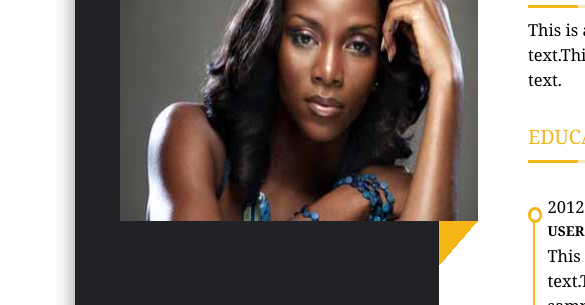
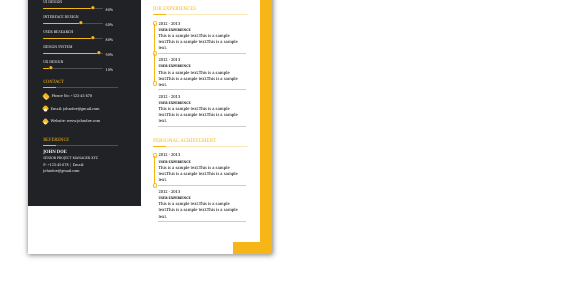
Before and after one commit to ibehesther/resume-template, a plain HTML site: page index.html in a window 390 px wide. Shown: the part 202-507 px from the top of the page, 585 px wide, since content can reach past the window. Drawn offline with Linux system fonts and the light colour scheme.

Commit message:
worked on responsiveness

```diff
--- a/styles.css
+++ b/styles.css
@@ -5,33 +5,29 @@
     font-family: Georgia, 'Times New Roman', Times, serif;
 
 
-
 }
 body{
-   width: fit-content;
     font-size: 15px;
 }
 .container{
     width: 100vw;
-    max-width: 1500px;
-    min-width: 1024px;
+    max-width: 1300px;
+    min-width: 1200px;
     background-color:white;
-    display: flex;
-    justify-content: flex;
+    justify-content: center;
 
 }
 main{
-    margin: 5em ;
-    width: calc(100% - 10em);
-
+    margin: 5em 7.5em;
+    width: calc(100% - 15em);
     display: flex;
     flex-direction: row;
-    align-items: flex-end;
+    align-items: flex-start;
     background-color: white;
     box-shadow: 2px 2px 20px 1px rgba(0, 0, 0, 0.5);
 }
 h1{
-    margin:1.5em 0 .5em;
+    margin: 20px 0px 10px;
     font-weight: 900;
     font-size: 2.5em;
 }
@@ -47,28 +43,28 @@ h2{
     color: #F6B618;
 }
 .L-content{
+
     color: white;
     flex: 3;
     background-color: #212226;
-    min-height: 100%;
+    height: 100%;
 
 }
 .L-description{
     width: 100%;
     display: flex;
     flex-direction: row;
-    justify-content: space-around;
     align-items: flex-start;
 }
 img{
    margin:0px 0px 0px 3em;
    width: calc(100% );
-   /* height: 30em; */
+   height: 30em;
 
 }
 .side{
     flex: 5;
-    padding: 2em 0px 3em 4em;
+    padding: 2em 0px 6.2em 4em;
 
 
 }
@@ -127,12 +123,12 @@ img{
     line-height: 1.5em;
 }
 .R-description{
-    padding:2.3em 3em ;
+    padding:2.3em 3em;
     border: 50px solid #F6B618;
     border-top: 0;
     border-left: 0;
     border-bottom: 0;
-
+    height: 100%;
 }
 section{
     margin-bottom: 2em;
@@ -142,7 +138,7 @@ section{
     border-top: 0;
     border-left: 0;
     border-right: 0;
-    margin: 1em 5px;
+    margin: .5em 5px;
     padding: 5px 0px;
 }
 
@@ -205,7 +201,7 @@ section{
     margin: 10px 0px 10px;
 }
 .side > section{
-    margin: 4em 0px;
+    margin: 2.3em 0px;
     line-height:25px;
 }
 li{
@@ -273,7 +269,7 @@ li > div{
 .section-design{
     color: #F6B618;
     flex: 1;
-    margin-top: 3em;
+    margin-top: 12px;
     font-size: 10px;
 }
 .section-text{
@@ -288,7 +284,22 @@ li > div{
 }
 .vr{
     width: 2px;
-    height: 14em;
+    height: 115px;
     margin: -10px 5px;
     background-color: #F6B618;
 }
+@media all and (max-width: 767px){
+    body{
+        zoom: 25%;
+    }
+}
+@media only screen and (min-width: 768px) and (max-width: 1199) {
+    body{
+        zoom: 70%;
+    }
+}
+@media all and (min-width: 1200px){
+    body{
+        zoom: 110%;
+    }
+}
```
